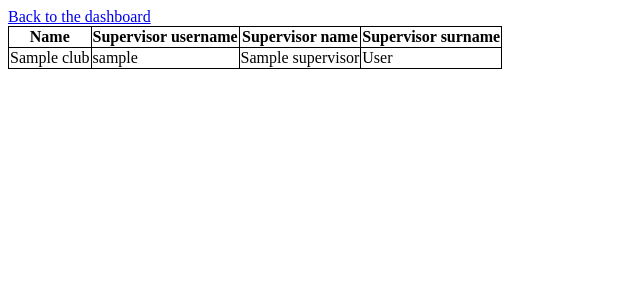
After one commit to dominykasraila/bureliai, a PHP site: template templates/list_clubs.twig in a window 1280 px wide. The commit adds this page. Shown: the top 300 px of the page, without its empty margins (0-640 px from the left). Run offline with PHP 8.4, Linux system fonts and the light colour scheme; the template is opened without the code that fills it: most values are stand-ins (such as "Sample title", 1, 10 or a date in 2020); some libraries are stand-ins or nearby versions.

Commit message:
Features available: list clubs and supervisors.

```diff
--- /dev/null
+++ b/templates/list_clubs.twig
@@ -0,0 +1,21 @@
+{% extends 'base.twig' %}
+
+{% block body %}
+<a href="index.php?action=dashboard">Back to the dashboard</a>
+<table>
+	<tr>
+		<th>Name</th>
+		<th>Supervisor username</th>
+		<th>Supervisor name</th>
+		<th>Supervisor surname</th>
+	</tr>
+	{% for club in clubs %}
+	<tr>
+		<td>{{ club.name }}</td>
+		<td>{{ club.supervisor.username }}</td>
+		<td>{{ club.supervisor.name }}</td>
+		<td>{{ club.supervisor.surname }}</td>
+	</tr>
+	{% endfor %}
+</table>
+{% endblock %}
```
Also changed, not shown: add_club.php (+11 -8 lines), index.php (+22 -2 lines), db.sqlite.
